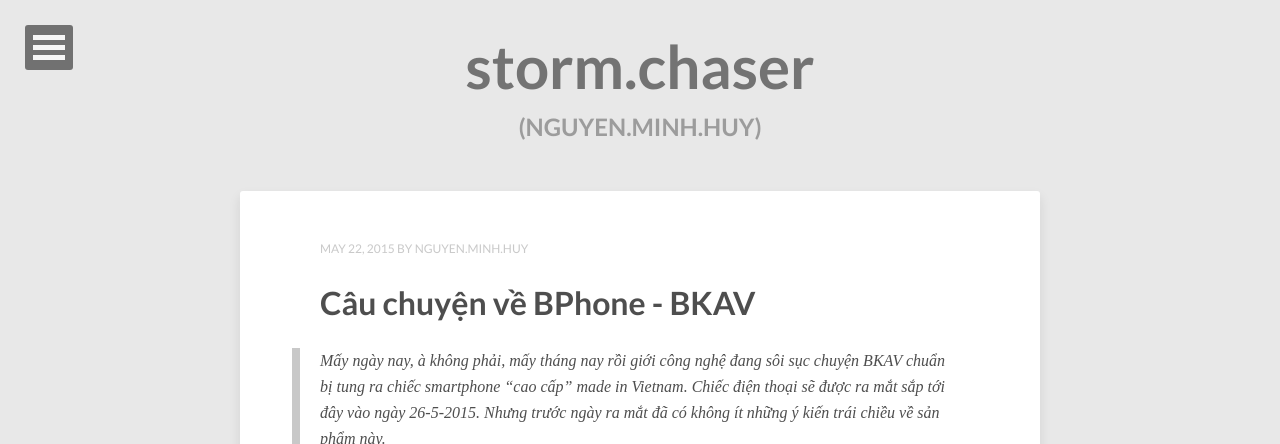
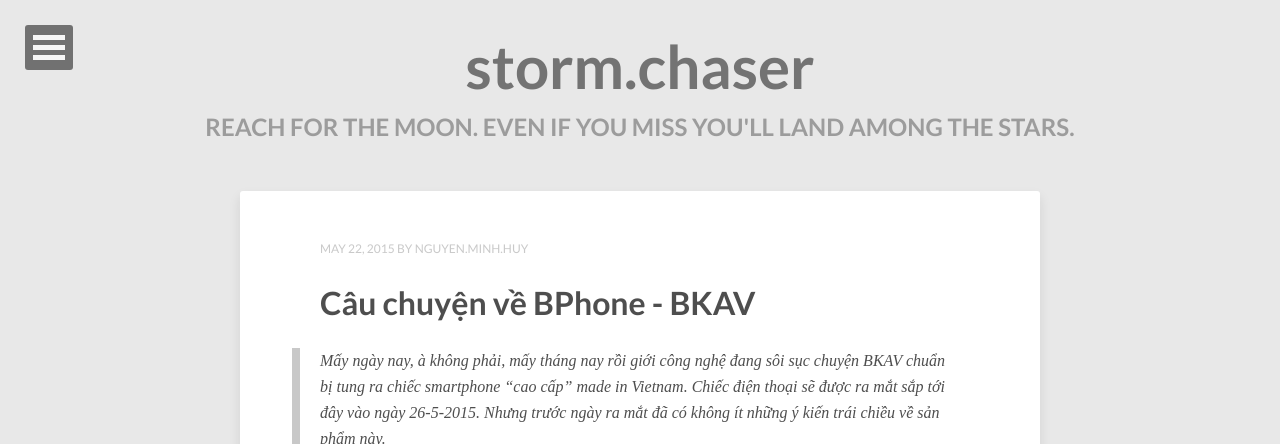
Before and after one commit to vareisen/vareisen.github.io, a Jekyll site: the page built from index.html, in a window 1280 px wide and 900 px high, cut to the strip 0-444 px from the top of the window. Built offline with Jekyll 4.4.1, drawn with Linux system fonts in a browser that asks for light colours; the list of posts is cut into pages by our own code.

Commit message:
Update index.html

```diff
--- a/index.html
+++ b/index.html
@@ -1,6 +1,6 @@
 ---
 layout: post-index
-title: (Nguyen.Minh.Huy)
+title: Reach for the moon. Even if you miss you'll land among the stars.
 description: "main page"
 tags:
 comments: false
```
